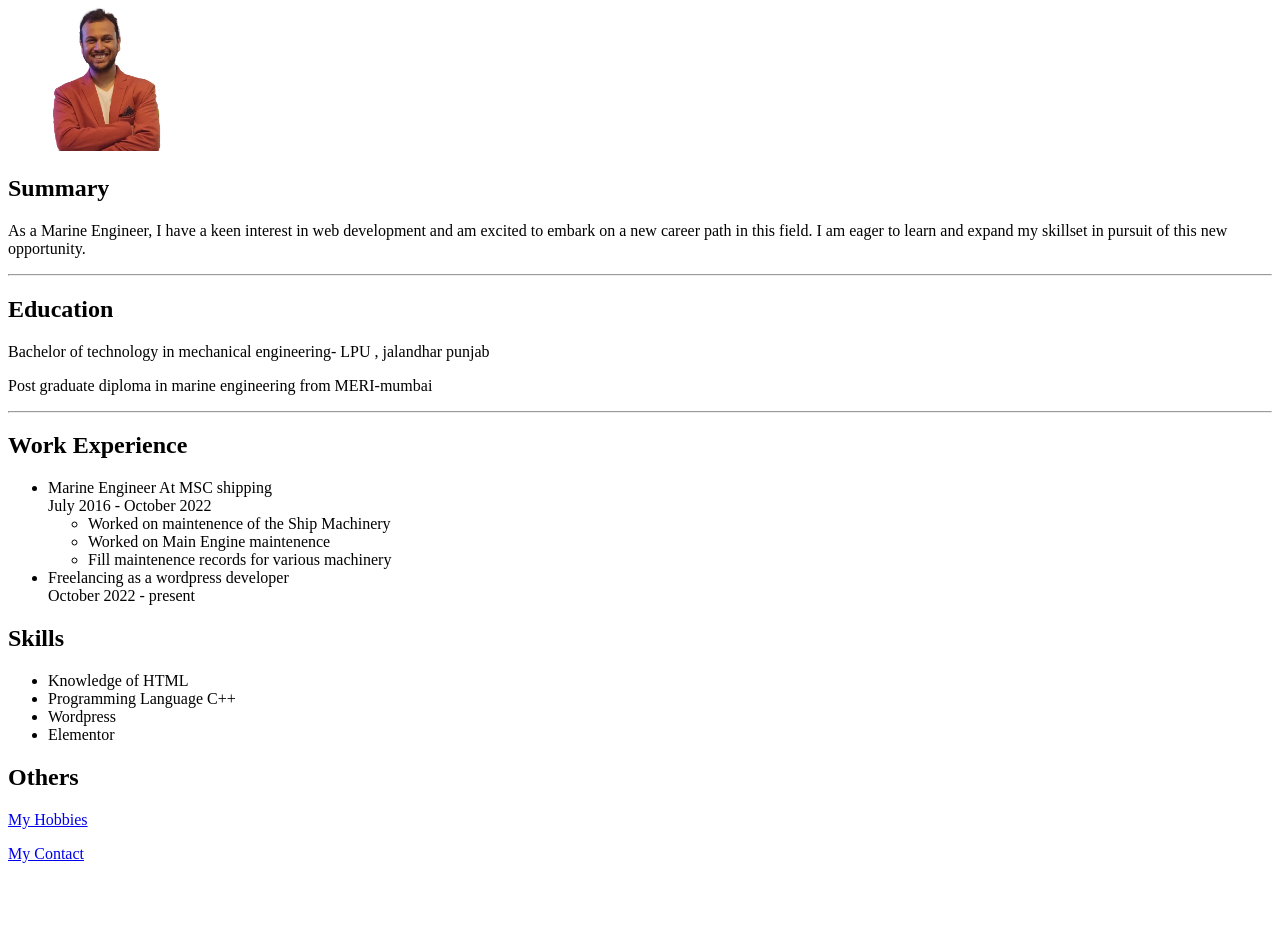
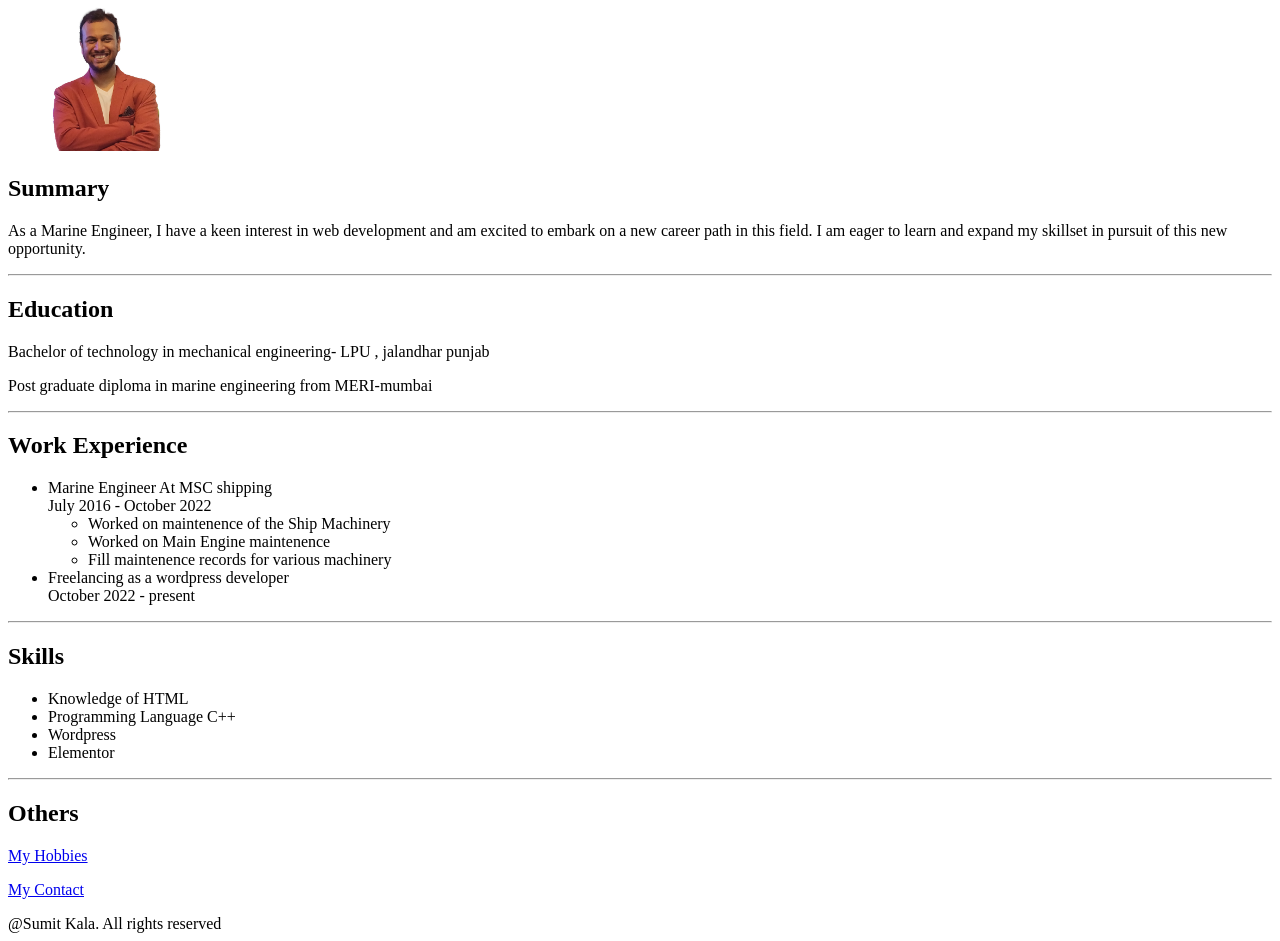
Before and after one commit to sumitkala25/My-Resume, a plain HTML site: page index.html in a window 1280 px wide. Shown: the part 79-1020 px from the top of the page. Before the commit the page ends 958 px from the top, so only its background shows below. Drawn offline with Linux system fonts and the light colour scheme.

Commit message:
Add files via upload

```diff
--- a/index.html
+++ b/index.html
@@ -30,15 +30,19 @@
             October 2022 - present
         </ul>
     </p>
+    <hr/>
     <h2>Skills</h2>
     <p> <ul>
     <li>Knowledge of HTML</li>
     <li>Programming Language C++</li>
     <li>Wordpress</li>
     <li>Elementor</li>  </ul></p>
+    <hr/>
 
     <h2>Others</h2>
     <p><a href="./hobbies.html">My Hobbies</a></p>
     <p><a href="./Contact.html">My Contact</a></p>
+
+    <footer>@Sumit Kala. All rights reserved </footer>
 </body>
 </html>
```
